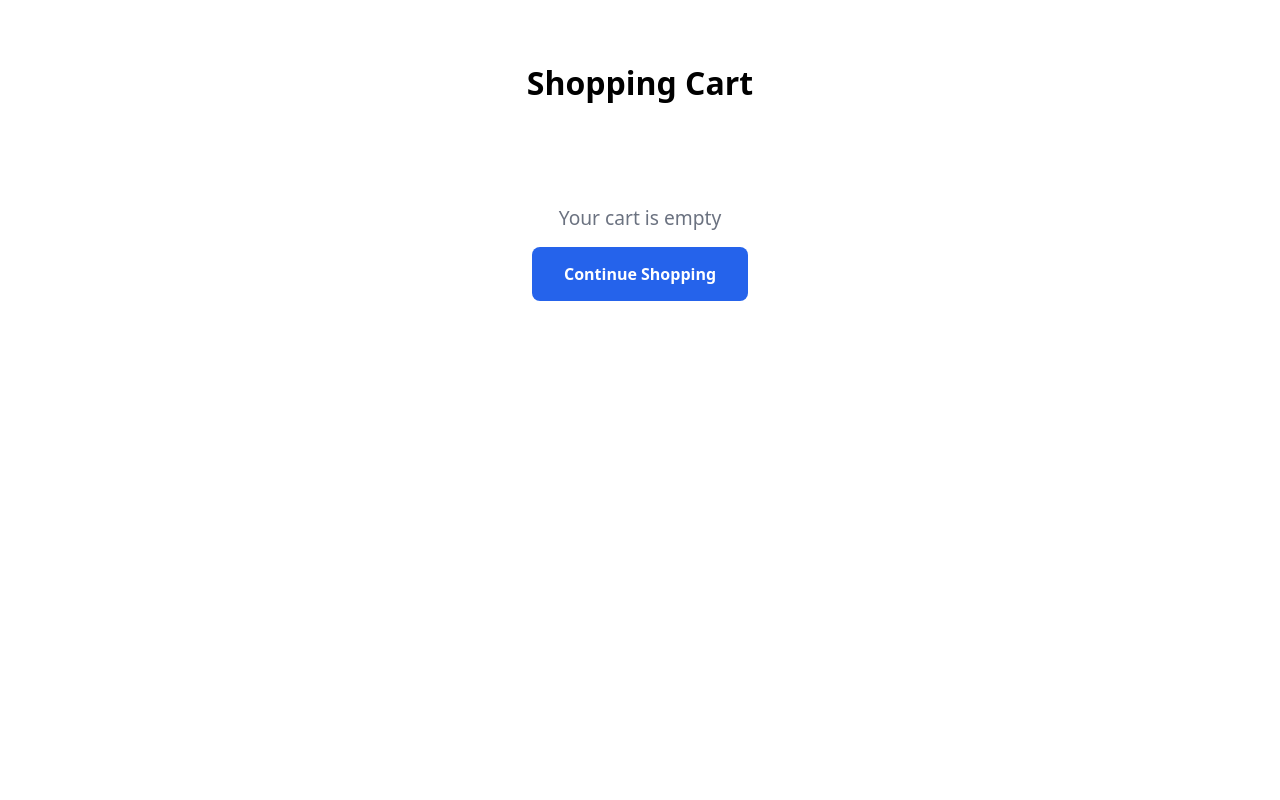
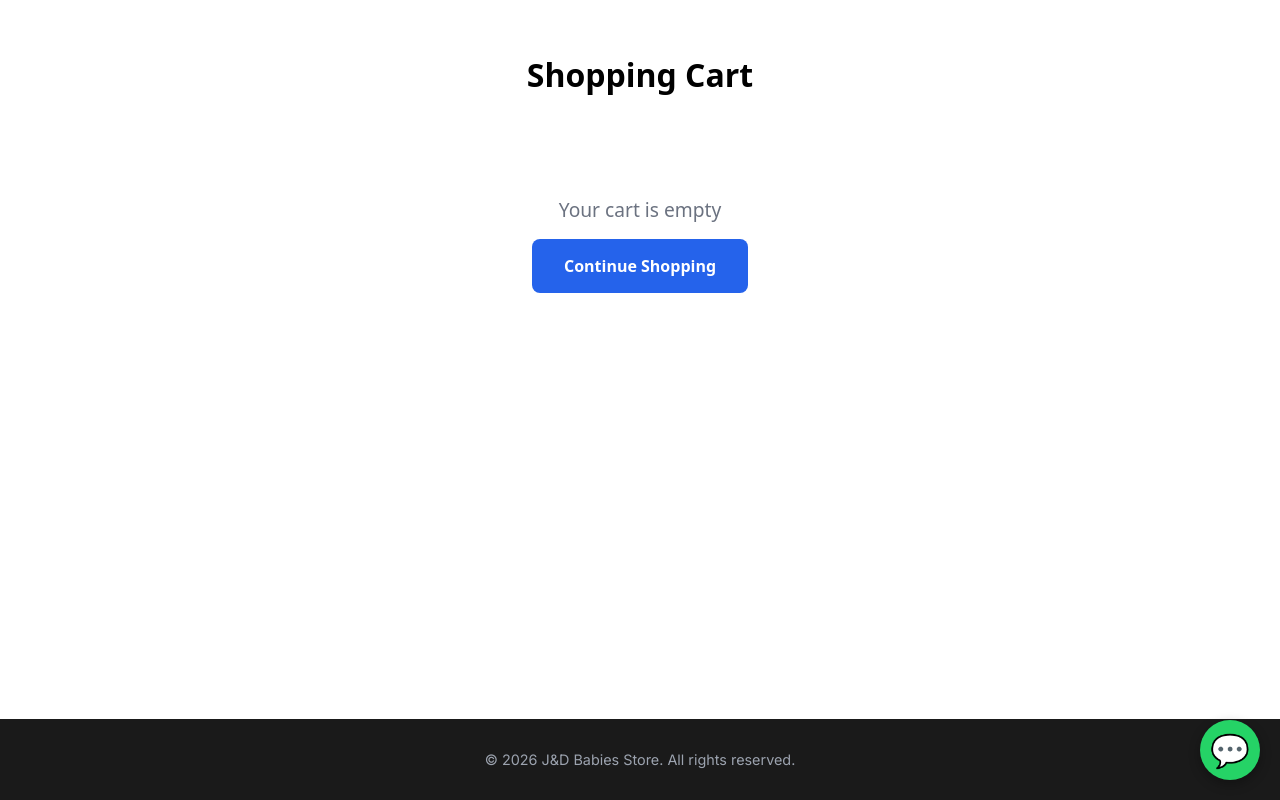
Before and after one commit to okivictor01-bit/J-D, a Next.js app: page /cart in a window 1280 px wide. Built offline with nearby package versions, Linux system fonts and the light colour scheme.

Commit message:
Create layout.tsx

```diff
--- /dev/null
+++ b/app/layout.tsx
@@ -0,0 +1,41 @@
+import { Inter } from 'next/font/google';
+import Script from 'next/script';
+
+const inter = Inter({ subsets: ['latin'] });
+
+export default function RootLayout({
+  children,
+}: {
+  children: React.ReactNode;
+}) {
+  return (
+    <html lang="en">
+      <head>
+        <title>J&D Babies Store</title>
+        <meta name="description" content="Find comfort, care, and quality at J&D Babies Store" />
+        <Script src="https://js.paystack.co/v1/inline.js" strategy="beforeInteractive" />
+      </head>
+      <body className={inter.className} style={{ minHeight: '100vh', display: 'flex', flexDirection: 'column', margin: 0 }}>
+        <div style={{ flex: 1 }}>{children}</div>
+        <footer style={{ backgroundColor: '#1a1a1a', color: 'white', padding: '2rem 1rem', marginTop: 'auto', textAlign: 'center' }}>
+          <p style={{ margin: 0, fontSize: '0.9rem', color: '#9ca3af' }}>
+            © {new Date().getFullYear()} J&D Babies Store. All rights reserved.
+          </p>
+        </footer>
+        <a
+          href="https://wa.me/2348136775713"
+          target="_blank"
+          rel="noopener noreferrer"
+          style={{
+            position: 'fixed', bottom: '20px', right: '20px', width: '60px', height: '60px',
+            backgroundColor: '#25D366', borderRadius: '50%', display: 'flex',
+            alignItems: 'center', justifyContent: 'center', boxShadow: '0 4px 12px rgba(0,0,0,0.3)',
+            zIndex: 1000, textDecoration: 'none'
+          }}
+        >
+          <span style={{ color: 'white', fontSize: '2rem' }}>💬</span>
+        </a>
+      </body>
+    </html>
+  );
+}
```
